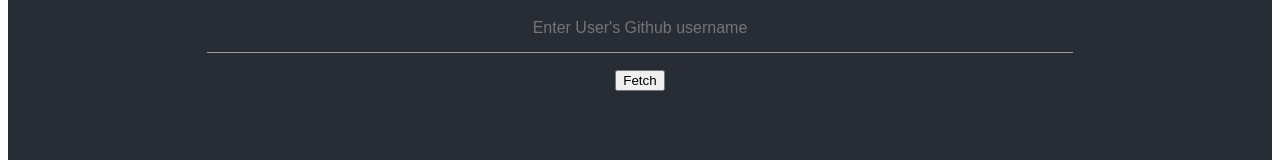
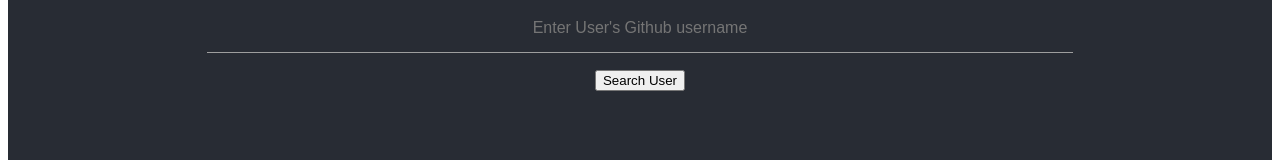
Before and after one commit to idkjay/code-lingual, a React (Create React App) app: page / in a window 1280 px wide. Shown: the part 506-666 px from the top of the page. Built offline with nearby package versions, Linux system fonts and the light colour scheme; no server answers; the HTML template or start-up script is replaced by a standard one.

Commit message:
search user

```diff
--- a/src/components/CodeLingual.js
+++ b/src/components/CodeLingual.js
@@ -1,7 +1,6 @@
 import React, { useState } from 'react';
 import './CodeLingual.scss';
 import PieChart from './PieChart';
-
 
 const CodeLingual = () => {
     const [username, setUsername] = useState("");
@@ -37,7 +36,6 @@
         } else {
             setErrormsg("Not a valid user");
         }
-
         fetchUserdetails();
         setFetching(false);
     }
@@ -86,7 +84,7 @@
             color="primary"
             onClick={fetchUser}
         >
-            Fetch
+            Search User
         </button>
         <div>{errormsg}</div>
         <div>
```
